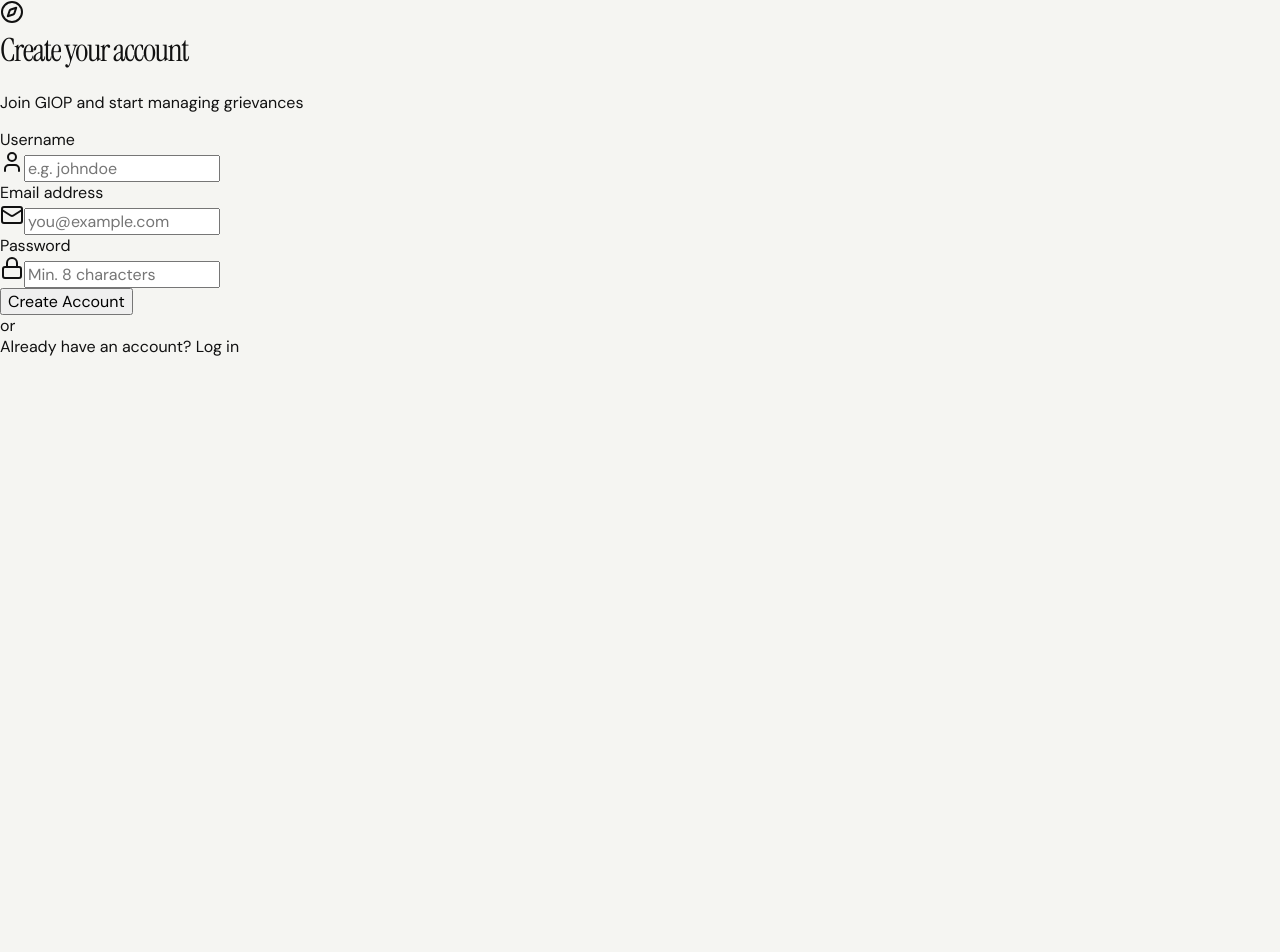
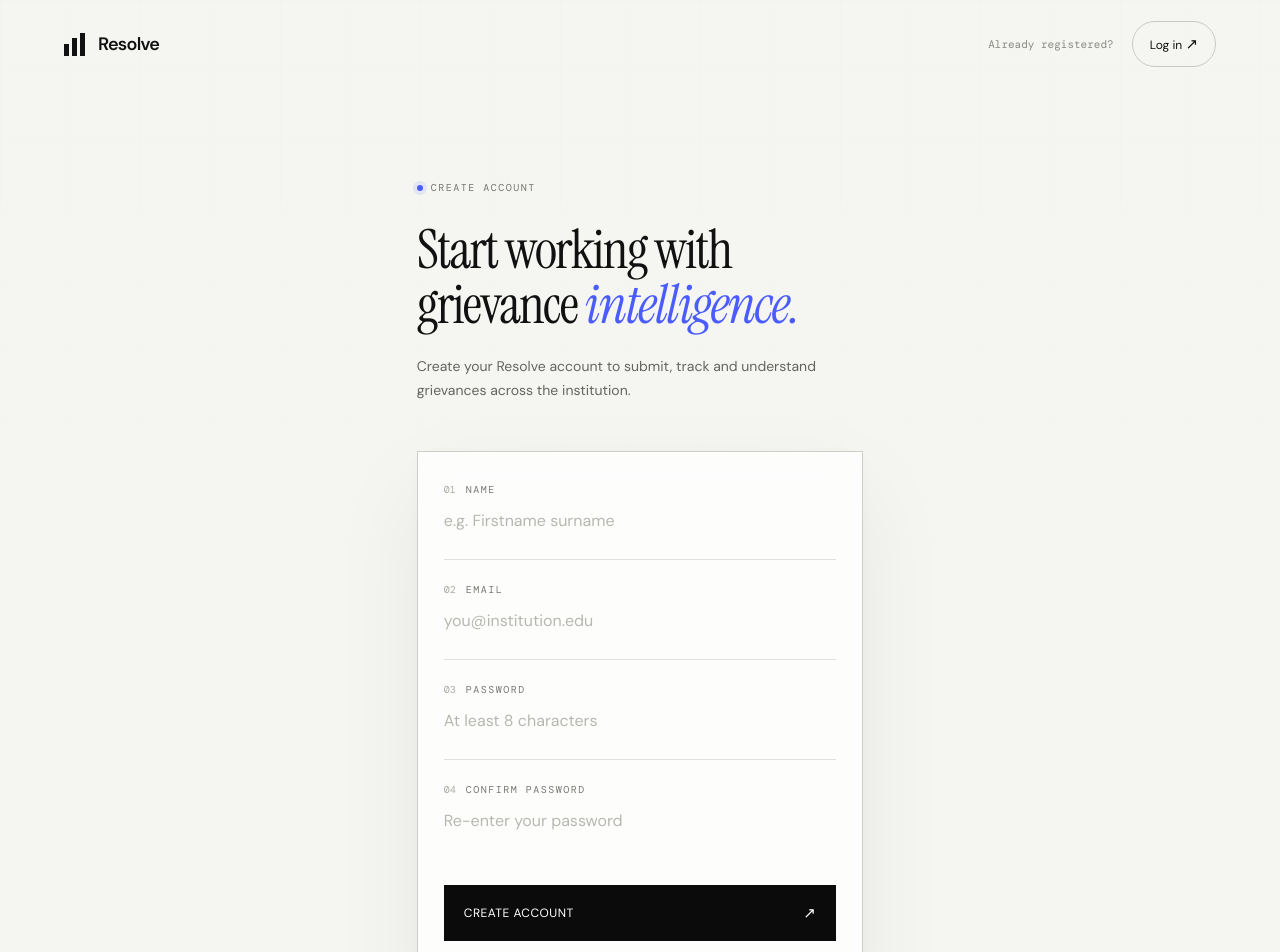
Before and after one commit to siddhantgosavi7/SIH-2026, a Next.js app in the folder apps/web/: page /signup in a window 1280 px wide. Shown: the top 952 px of the page. Before the commit the page ends 800 px from the top, so only its background shows below. Built offline with nearby package versions, Linux system fonts and the light colour scheme; no server answers.

Commit message:
signup page Added by Eklavya.

```diff
--- a/apps/web/app/globals.css
+++ b/apps/web/app/globals.css
@@ -1,4 +1,6 @@
 @import url("https://fonts.googleapis.com/css2?family=DM+Mono:wght@400;500&family=DM+Sans:wght@400;500;600&family=Instrument+Serif:ital@0;1&display=swap");
+@import "tailwindcss";
+
 
 :root {
   --paper: #f5f5f2;
@@ -15,7 +17,6 @@
 * {
   box-sizing: border-box;
 }
-
 html {
   scroll-behavior: smooth;
 }
--- a/apps/web/app/page.tsx
+++ b/apps/web/app/page.tsx
@@ -1,7 +1,7 @@
 "use client";
 
 import { useEffect, useState } from "react";
-import Link from "next/link";
+import { useRouter } from 'next/navigation';
 
 const navItems = ["Platform", "Intelligence", "Security", "Resources"];
 
@@ -116,6 +116,7 @@ function Reveal({
 }
 
 export default function Home() {
+
   const [activeTab, setActiveTab] =
     useState<keyof typeof benchmarkData>("priority");
 
@@ -129,6 +130,12 @@ export default function Home() {
 
   const bars = benchmarkData[activeTab];
 
+  const router = useRouter();
+    const handleRedirect = () => {
+    router.push('/signup');
+    console.log("To Signup");
+
+  };
   return (
     <main className="site">
       {/* NAVIGATION */}
@@ -200,13 +207,41 @@ export default function Home() {
             </p>
 
             <div className="hero-buttons">
-          <Link href="/login" className="text-[#3D4FFF] font-bold hover:underline">
-            Log in
-          </Link>
+          <button
+            type="button"
+            className="giop-black-btn"
+            style={{
+              border: "none",
+              color: "#fff",
+              fontSize: 13.5,
+              fontWeight: 600,
+              padding: "10px 18px",
+              borderRadius: 8,
+              cursor: "pointer",
+              background:"#3948e8"
+            }}
+            onClick={handleRedirect}
+          >
+            Sign up
+          </button>
 
-         <Link href="/signup" className="text-[#3D4FFF] font-bold hover:underline">
+          <button
+            type="button"
+            className="giop-black-btn"
+            style={{
+              border: "none",
+              color: "#fff",
+              fontSize: 13.5,
+              fontWeight: 600,
+              padding: "10px 18px",
+              borderRadius: 8,
+              cursor: "pointer",
+              background:"#3948e8"
+            }}
+            onClick={handleRedirect}
+          >
             Sign up
-          </Link>
+          </button>
             </div>
           </Reveal>
 
--- a/apps/web/app/signup/page.tsx
+++ b/apps/web/app/signup/page.tsx
@@ -1,148 +1,323 @@
 "use client";
 
-import React, { FormEvent, useState } from "react";
-import Link from "next/link";
+import { useState } from "react";
 import { useRouter } from "next/navigation";
-import { User, Mail, Lock, Compass } from "lucide-react";
+import styles from "./signup.module.css";
+
+function Arrow() {
+  return <span className="arrow">↗</span>;
+}
+
+const fields = [
+  {
+    number: "01",
+    label: "Name",
+    name: "name",
+    type: "text",
+    placeholder: "e.g. Firstname surname",
+    autoComplete: "name",
+  },
+  {
+    number: "02",
+    label: "Email",
+    name: "email",
+    type: "email",
+    placeholder: "you@institution.edu",
+    autoComplete: "email",
+  },
+  {
+    number: "03",
+    label: "Password",
+    name: "password",
+    type: "password",
+    placeholder: "At least 8 characters",
+    autoComplete: "new-password",
+  },
+  {
+    number: "04",
+    label: "Confirm password",
+    name: "confirmPassword",
+    type: "password",
+    placeholder: "Re-enter your password",
+    autoComplete: "new-password",
+  },
+] as const;
+
+type FormState = Record<(typeof fields)[number]["name"], string>;
 
 export default function SignupPage() {
   const router = useRouter();
-  const [username, setUsername] = useState("");
-  const [email, setEmail] = useState("");
-  const [password, setPassword] = useState("");
-  const [isSubmitting, setIsSubmitting] = useState(false);
-  const [errorMessage, setErrorMessage] = useState("");
 
-  const apiBase = process.env.NEXT_PUBLIC_API_URL ?? "http://localhost:8000";
+  const [form, setForm] = useState<FormState>({
+    name: "",
+    email: "",
+    password: "",
+    confirmPassword: "",
+  });
 
-  async function handleSignup(event: FormEvent<HTMLFormElement>) {
+  const [error, setError] = useState<string | null>(null);
+  const [loading, setLoading] = useState(false);
+
+  const apiBase =
+    process.env.NEXT_PUBLIC_API_URL ?? "http://localhost:8000";
+
+  function update(name: keyof FormState, value: string) {
+    setForm((previous) => ({
+      ...previous,
+      [name]: value,
+    }));
+
+    if (error) {
+      setError(null);
+    }
+  }
+
+  async function handleSubmit(event: React.FormEvent<HTMLFormElement>) {
     event.preventDefault();
-    setErrorMessage("");
-    setIsSubmitting(true);
+
+    if (loading) {
+      return;
+    }
+
+    setError(null);
+
+    const name = form.name.trim();
+    const email = form.email.trim().toLowerCase();
+
+    if (!name) {
+      setError("Please enter your name.");
+      return;
+    }
+
+    if (!email) {
+      setError("Please enter your email address.");
+      return;
+    }
+
+    if (form.password.length < 8) {
+      setError("Password must be at least 8 characters.");
+      return;
+    }
+
+    if (form.password !== form.confirmPassword) {
+      setError("Passwords do not match.");
+      return;
+    }
+
+    setLoading(true);
 
     try {
-      const res = await fetch(`${apiBase}/auth/register`, {
+      const response = await fetch(`${apiBase}/auth/register`, {
         method: "POST",
-        headers: { "Content-Type": "application/json" },
-        body: JSON.stringify({ email, password, username }),
+        headers: {
+          "Content-Type": "application/json",
+          Accept: "application/json",
+        },
+        body: JSON.stringify({
+          name,
+          email,
+          password: form.password,
+        }),
       });
 
-      if (!res.ok) {
-        const data = await res.json().catch(() => ({}));
-        throw new Error(data.detail || "Registration failed. Email may already be registered.");
+      let data: unknown = null;
+
+      try {
+        data = await response.json();
+      } catch {
+        data = null;
       }
 
+      if (!response.ok) {
+        const responseData = data as {
+          detail?: string | Array<{ msg?: string }>;
+          message?: string;
+        } | null;
+
+        let message = "Could not create your account.";
+
+        if (typeof responseData?.detail === "string") {
+          message = responseData.detail;
+        } else if (Array.isArray(responseData?.detail)) {
+          message = responseData.detail
+            .map((item) => item?.msg)
+            .filter(Boolean)
+            .join(", ");
+        } else if (responseData?.message) {
+          message = responseData.message;
+        }
+
+        throw new Error(message);
+      }
+
+      const result = data as {
+        access_token?: string;
+      };
+
+      /*
+       * Your FastAPI /auth/register endpoint already returns
+       * a TokenResponse containing access_token.
+       */
+      if (result?.access_token) {
+        localStorage.setItem("token", result.access_token);
+
+        localStorage.setItem(
+          "session",
+          JSON.stringify({
+            access_token: result.access_token,
+          })
+        );
+      }
+
+      /*
+       * Keep the signup -> login flow.
+       *
+       * Even though the backend gives us a token immediately,
+       * the current GIOP UX intentionally takes the user to
+       * the login page after account creation.
+       */
       router.push("/login");
-    } catch (err: any) {
-      setErrorMessage(err.message || "Registration failed.");
+    } catch (error) {
+      if (error instanceof TypeError) {
+        setError(
+          "Unable to connect to the GIOP server. Please make sure the backend is running."
+        );
+      } else if (error instanceof Error) {
+        setError(error.message);
+      } else {
+        setError("Something went wrong. Please try again.");
+      }
     } finally {
-      setIsSubmitting(false);
+      setLoading(false);
     }
   }
 
   return (
-    <main className="min-h-screen bg-gradient-to-br from-[#DCEEF7] to-[#E4F5EE] flex items-center justify-center p-4">
-      <div className="max-w-[440px] w-full bg-white rounded-[24px] p-8 sm:p-10 shadow-xl border border-black/5 text-center">
-        {/* Top Circle Icon */}
-        <div className="w-12 h-12 rounded-full bg-[#3D4FFF] flex items-center justify-center mx-auto mb-4 text-white shadow-md">
-          <Compass className="w-6 h-6" />
+    <main className={`site ${styles.authPage}`}>
+      <div className={styles.authGrid} />
+
+      {/* NAVIGATION */}
+      <header className="navbar">
+        <a href="/" className="brand">
+          <span className="brand-mark">
+            <span />
+            <span />
+            <span />
+          </span>
+
+          <span>Resolve</span>
+        </a>
+
+        <div className="nav-actions">
+          <span className={styles.navHint}>
+            Already registered?
+          </span>
+
+          <a href="/login" className="nav-demo">
+            Log in <Arrow />
+          </a>
+        </div>
+      </header>
+
+      {/* AUTH */}
+      <section className={styles.authSection}>
+        <div className={styles.authIntro}>
+          <span className="section-kicker">
+            <span
+              className="eyebrow-dot"
+              style={{ marginRight: 8 }}
+            />
+
+            Create account
+          </span>
+
+          <h1 className={styles.authHeading}>
+            Start working with
+            <br />
+            grievance <em>intelligence.</em>
+          </h1>
+
+          <p className={styles.authDescription}>
+            Create your Resolve account to submit, track and
+            understand grievances across the institution.
+          </p>
         </div>
 
-        {/* Heading & Subtitle */}
-        <h1 className="text-2xl font-extrabold text-[#0B0B12] mb-1.5 tracking-tight">
-          Create your account
-        </h1>
-        <p className="text-sm text-slate-500 font-medium mb-7">
-          Join GIOP and start managing grievances
-        </p>
+        <form
+          className={styles.authPanel}
+          onSubmit={handleSubmit}
+          noValidate
+        >
+          {fields.map((field) => (
+            <div
+              className={styles.formRow}
+              key={field.name}
+            >
+              <div className={styles.formLabel}>
+                <span className={styles.formNumber}>
+                  {field.number}
+                </span>
 
-        {/* Form */}
-        <form onSubmit={handleSignup} className="flex flex-col gap-5 text-left">
-          {/* Username Field */}
-          <div>
-            <label className="block text-xs font-bold text-slate-700 mb-2">
-              Username
-            </label>
-            <div className="relative">
-              <User className="w-4 h-4 text-slate-400 absolute left-3.5 top-1/2 -translate-y-1/2 pointer-events-none" />
+                <label htmlFor={field.name}>
+                  {field.label}
+                </label>
+              </div>
+
               <input
-                type="text"
-                placeholder="e.g. johndoe"
+                id={field.name}
+                name={field.name}
+                type={field.type}
+                placeholder={field.placeholder}
+                autoComplete={field.autoComplete}
+                value={form[field.name]}
+                onChange={(event) =>
+                  update(field.name, event.target.value)
+                }
+                disabled={loading}
                 required
-                value={username}
-                onChange={(e) => setUsername(e.target.value)}
-                className="w-full rounded-xl border border-slate-300 pl-10 pr-3.5 py-3 text-sm font-medium text-[#0B0B12] placeholder-slate-400 bg-white focus:outline-none focus:ring-2 focus:ring-[#3D4FFF] focus:border-transparent transition-all"
+                className={styles.formInput}
               />
             </div>
-          </div>
+          ))}
 
-          {/* Email address Field */}
-          <div>
-            <label className="block text-xs font-bold text-slate-700 mb-2">
-              Email address
-            </label>
-            <div className="relative">
-              <Mail className="w-4 h-4 text-slate-400 absolute left-3.5 top-1/2 -translate-y-1/2 pointer-events-none" />
-              <input
-                type="email"
-                placeholder="you@example.com"
-                required
-                value={email}
-                onChange={(e) => setEmail(e.target.value)}
-                className="w-full rounded-xl border border-slate-300 pl-10 pr-3.5 py-3 text-sm font-medium text-[#0B0B12] placeholder-slate-400 bg-white focus:outline-none focus:ring-2 focus:ring-[#3D4FFF] focus:border-transparent transition-all"
-              />
-            </div>
-          </div>
+          {error && (
+            <p
+              className={styles.formError}
+              role="alert"
+            >
+              {error}
+            </p>
+          )}
 
-          {/* Password Field */}
-          <div>
-            <label className="block text-xs font-bold text-slate-700 mb-2">
-              Password
-            </label>
-            <div className="relative">
-              <Lock className="w-4 h-4 text-slate-400 absolute left-3.5 top-1/2 -translate-y-1/2 pointer-events-none" />
-              <input
-                type="password"
-                placeholder="Min. 8 characters"
-                minLength={8}
-                required
-                value={password}
-                onChange={(e) => setPassword(e.target.value)}
-                className="w-full rounded-xl border border-slate-300 pl-10 pr-3.5 py-3 text-sm font-medium text-[#0B0B12] placeholder-slate-400 bg-white focus:outline-none focus:ring-2 focus:ring-[#3D4FFF] focus:border-transparent transition-all"
-              />
-            </div>
-            {errorMessage && (
-              <p className="text-red-500 text-xs font-semibold mt-1.5 pl-1">
-                {errorMessage}
-              </p>
-            )}
-          </div>
-
-          {/* Primary Create Account Button */}
           <button
             type="submit"
-            disabled={isSubmitting}
-            className="w-full bg-[#3D4FFF] hover:bg-[#2b3dff] text-white font-bold py-3.5 px-4 rounded-xl text-sm transition-all focus:outline-none focus:ring-2 focus:ring-[#3D4FFF] focus:ring-offset-2 disabled:opacity-60 disabled:cursor-not-allowed cursor-pointer shadow-md mt-2"
+            className={styles.formSubmit}
+            disabled={loading}
           >
-            {isSubmitting ? "Creating Account..." : "Create Account"}
+            <span>
+              {loading
+                ? "Creating account…"
+                : "Create account"}
+            </span>
+
+            <Arrow />
           </button>
+
+          <p className={styles.formFooterLink}>
+            Already have an account?{" "}
+            <a
+              href="/login"
+              className="text-link"
+            >
+              Log in
+            </a>
+          </p>
         </form>
 
-        {/* Divider */}
-        <div className="flex items-center my-6">
-          <div className="flex-1 h-px bg-slate-200" />
-          <span className="px-3 text-xs text-slate-400 font-medium">or</span>
-          <div className="flex-1 h-px bg-slate-200" />
+        <div className={styles.authFooter}>
+          <span>Resolve · SIH 2026</span>
         </div>
-
-        {/* Bottom Link */}
-        <p className="text-sm text-slate-500 font-medium">
-          Already have an account?{" "}
-          <Link href="/login" className="text-[#3D4FFF] font-bold hover:underline">
-            Log in
-          </Link>
-        </p>
-      </div>
+      </section>
     </main>
   );
 }
--- /dev/null
+++ b/apps/web/app/signup/signup.module.css
@@ -0,0 +1,197 @@
+.authPage {
+  position: relative;
+  min-height: 100vh;
+  background: var(--paper);
+}
+
+.authGrid {
+  position: absolute;
+  inset: 0;
+  z-index: 0;
+  pointer-events: none;
+  opacity: 0.42;
+  background-image:
+    linear-gradient(rgba(0, 0, 0, 0.025) 1px, transparent 1px),
+    linear-gradient(90deg, rgba(0, 0, 0, 0.025) 1px, transparent 1px);
+  background-size: 70px 70px;
+  mask-image: linear-gradient(to bottom, black, transparent 70%);
+}
+
+.navHint {
+  color: #8a8a85;
+  font-family: "DM Mono", monospace;
+  font-size: 11px;
+  margin-right: 18px;
+}
+
+/* =========================================================
+   AUTH SECTION
+========================================================= */
+
+.authSection {
+  position: relative;
+  z-index: 1;
+  max-width: 600px;
+  margin: 0 auto;
+  padding: 180px 6vw 120px;
+}
+
+.authIntro {
+  margin-bottom: 48px;
+}
+
+.authHeading {
+  font-family: "Instrument Serif", Georgia, serif;
+  font-weight: 400;
+  letter-spacing: -0.03em;
+  font-size: clamp(38px, 5.4vw, 54px);
+  line-height: 1.02;
+  margin: 0 0 22px;
+  color: var(--ink);
+}
+
+.authHeading em {
+  font-style: italic;
+  color: var(--blue);
+}
+
+.authDescription {
+  max-width: 440px;
+  color: #656560;
+  font-size: 14px;
+  line-height: 1.7;
+}
+
+/* =========================================================
+   FORM PANEL — echoes .hero-console
+========================================================= */
+
+.authPanel {
+  position: relative;
+  border: 1px solid #cecec9;
+  background: rgba(255, 255, 255, 0.78);
+  box-shadow:
+    0 35px 90px rgba(0, 0, 0, 0.06),
+    0 5px 20px rgba(0, 0, 0, 0.03);
+  backdrop-filter: blur(15px);
+  padding: 8px 26px 26px;
+}
+
+.formRow {
+  padding: 22px 0;
+  border-bottom: 1px solid #e1e1dc;
+}
+
+.formRow:last-of-type {
+  border-bottom: 0;
+}
+
+.formLabel {
+  display: flex;
+  align-items: baseline;
+  gap: 10px;
+  margin-bottom: 10px;
+}
+
+.formNumber {
+  color: #a9a9a3;
+  font-family: "DM Mono", monospace;
+  font-size: 10px;
+}
+
+.formLabel label {
+  color: #777772;
+  font-family: "DM Mono", monospace;
+  font-size: 10px;
+  letter-spacing: 0.15em;
+  text-transform: uppercase;
+}
+
+.formInput {
+  width: 100%;
+  border: 0;
+  outline: none;
+  background: transparent;
+  color: var(--ink);
+  font-family: "DM Sans", Arial, sans-serif;
+  font-size: 16px;
+  padding: 2px 0 4px;
+}
+
+.formInput::placeholder {
+  color: #b7b7b1;
+}
+
+.formError {
+  margin: 20px 0 0;
+  padding: 12px 14px;
+  border: 1px solid rgba(212, 77, 64, 0.35);
+  background: rgba(212, 77, 64, 0.06);
+  color: #b8382c;
+  font-size: 12px;
+  line-height: 1.5;
+}
+
+.formSubmit {
+  width: 100%;
+  margin-top: 26px;
+  padding: 17px 20px;
+  display: inline-flex;
+  align-items: center;
+  justify-content: space-between;
+  border: 0;
+  background: #0b0b0b;
+  color: #fff;
+  font-size: 12px;
+  letter-spacing: 0.04em;
+  text-transform: uppercase;
+  transition:
+    transform 0.25s ease,
+    background 0.25s ease;
+}
+
+.formSubmit:hover:not(:disabled) {
+  background: #202020;
+  transform: translateY(-2px);
+}
+
+.formSubmit:hover:not(:disabled) .arrow {
+  transform: translate(3px, -3px);
+}
+
+.formSubmit:disabled {
+  opacity: 0.55;
+  cursor: default;
+}
+
+.formFooterLink {
+  margin: 22px 0 6px;
+  text-align: center;
+  color: #656560;
+  font-size: 12px;
+}
+
+.authFooter {
+  margin-top: 26px;
+  display: flex;
+  justify-content: flex-end;
+  color: #9c9c96;
+  font-family: "DM Mono", monospace;
+  font-size: 9px;
+  letter-spacing: 0.1em;
+  text-transform: uppercase;
+}
+
+/* =========================================================
+   RESPONSIVE
+========================================================= */
+
+@media (max-width: 760px) {
+  .authSection {
+    padding: 140px 5vw 90px;
+  }
+
+  .authPanel {
+    padding: 6px 18px 20px;
+  }
+}
```
